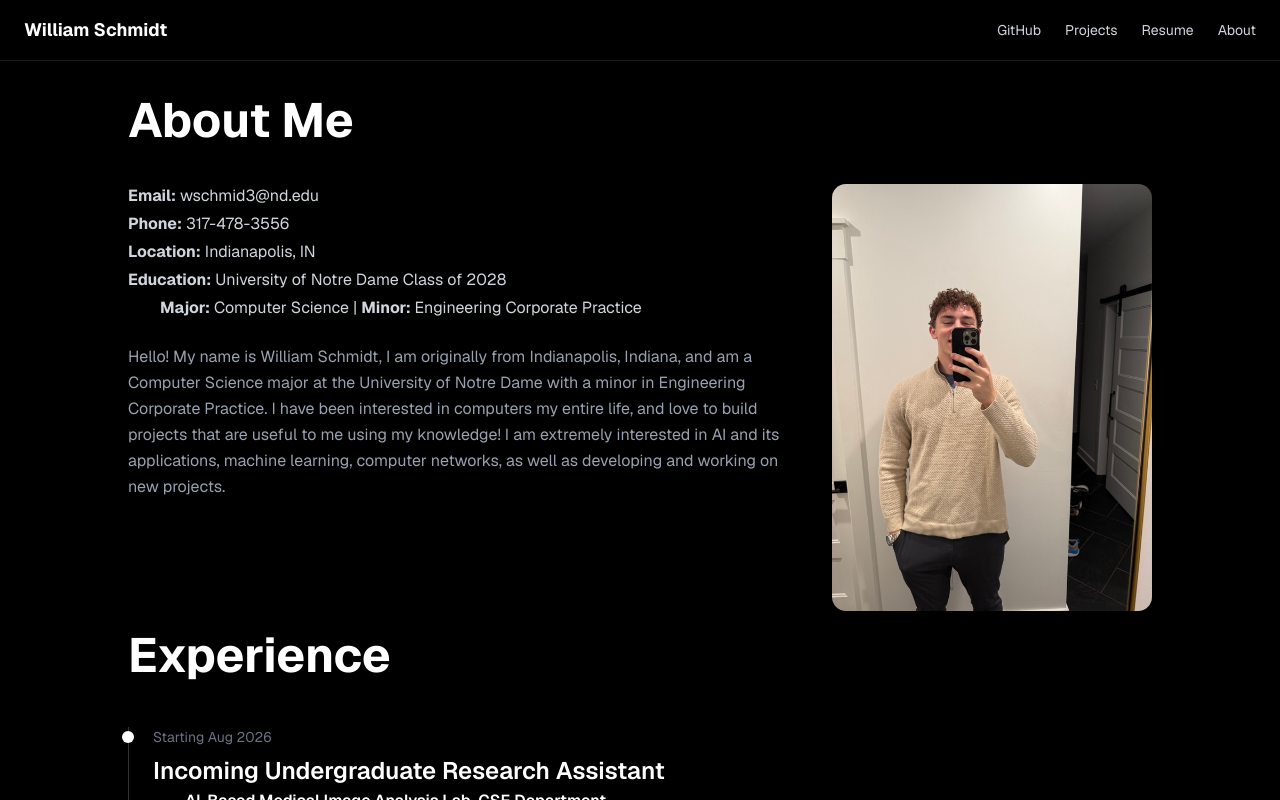
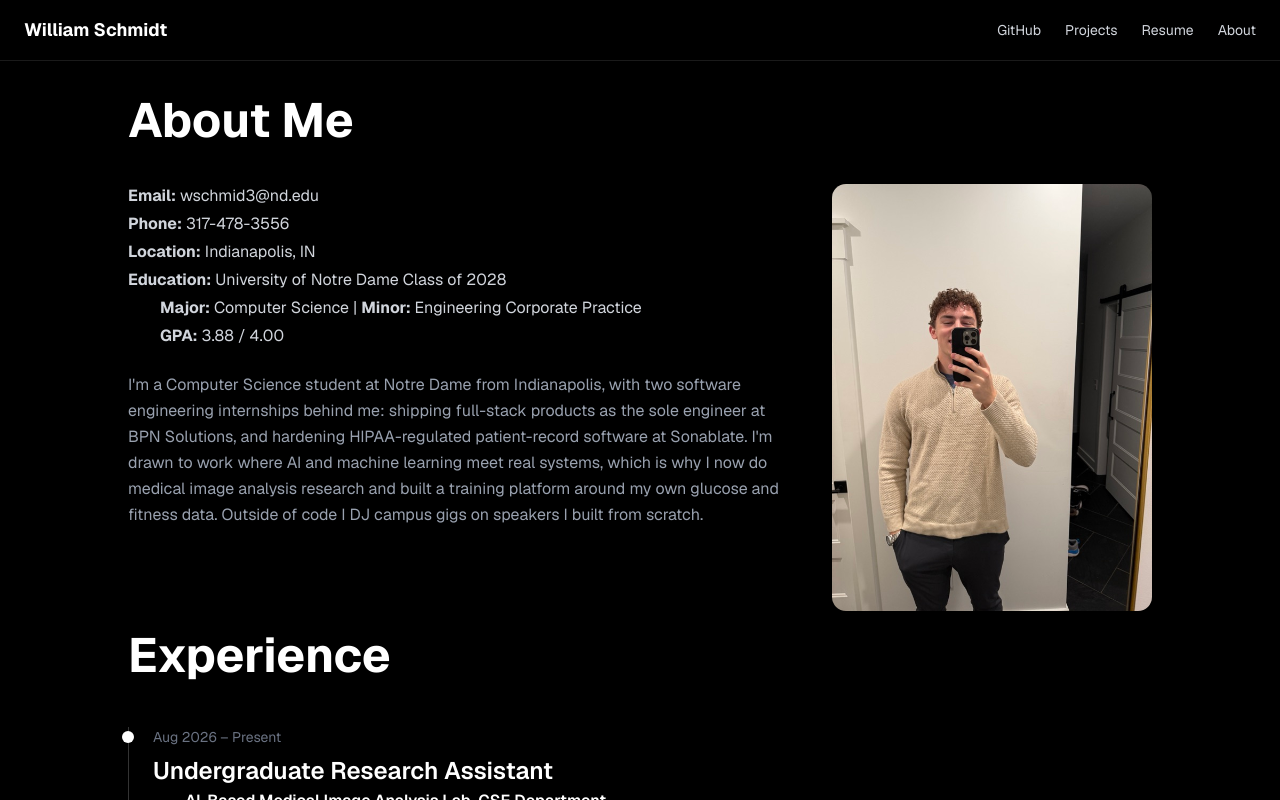
Before and after one commit to Land784/will-schmidt-portfolio, a Next.js app: page /about in a window 1280 px wide. Shown: the top 800 px of the page. Built offline with nearby package versions, Linux system fonts and the light colour scheme.

Commit message:
Sync site with September 2026 resume: GPA 3.88, active research role, new PDF, rewritten About bio

```diff
--- a/app/about/page.tsx
+++ b/app/about/page.tsx
@@ -60,14 +60,18 @@ export default function AboutPage() {
                                 <span className="font-bold">Major:</span> Computer Science |  <span className={"font-bold"}>  Minor: </span>
                                 Engineering Corporate Practice
                             </p>
+                            <p className="ml-8">
+                                <span className="font-bold">GPA:</span> 3.88 / 4.00
+                            </p>
                         </div>
 
                         {/* Blurb */}
                         <p className="text-gray-400 leading-relaxed">
-                            Hello! My name is William Schmidt, I am originally from Indianapolis, Indiana, and am a Computer Science major at
-                            the University of Notre Dame with a minor in Engineering Corporate Practice. I have been interested in computers
-                            my entire life, and love to build projects that are useful to me using my knowledge! I am extremely interested in AI
-                            and its applications, machine learning, computer networks, as well as developing and working on new projects.
+                            I&apos;m a Computer Science student at Notre Dame from Indianapolis, with two software engineering internships
+                            behind me: shipping full-stack products as the sole engineer at BPN Solutions, and hardening HIPAA-regulated
+                            patient-record software at Sonablate. I&apos;m drawn to work where AI and machine learning meet real systems, which
+                            is why I now do medical image analysis research and built a training platform around my own glucose and fitness
+                            data. Outside of code I DJ campus gigs on speakers I built from scratch.
                         </p>
 
                     </div>
--- a/app/resume/page.tsx
+++ b/app/resume/page.tsx
@@ -87,7 +87,7 @@ export default function ResumePage() {
                             <div className="text-right text-sm shrink-0 ml-6">
                                 <p className="text-gray-400">Notre Dame, IN</p>
                                 <p className="text-gray-400">Expected May 2028</p>
-                                <p className="font-semibold text-white mt-0.5">GPA: 3.90 / 4.00</p>
+                                <p className="font-semibold text-white mt-0.5">GPA: 3.88 / 4.00</p>
                             </div>
                         </div>
                         <div className="mt-6">
--- a/components/ui/hero.tsx
+++ b/components/ui/hero.tsx
@@ -11,7 +11,7 @@ export default function Hero() {
                 </h2>
 
                 <p className="text-base md:text-lg text-gray-400 mb-1">
-                    3.90 GPA · Two SWE internships · Open-source contributor (git-cola)
+                    3.88 GPA · Two SWE internships · Open-source contributor (git-cola)
                 </p>
 
                 <p className="text-lg text-gray-400 max-w-2xl mx-auto mb-10">
--- a/lib/resume-data.ts
+++ b/lib/resume-data.ts
@@ -30,13 +30,14 @@ export type SkillGroup = {
 
 export const experience: ExperienceEntry[] = [
     {
-        year: "Starting Aug 2026",
-        title: "Incoming Undergraduate Research Assistant",
+        year: "Aug 2026 – Present",
+        title: "Undergraduate Research Assistant",
         company: "AI-Based Medical Image Analysis Lab, CSE Department",
         location: "University of Notre Dame",
-        date: "Starting Aug 2026",
+        date: "Aug 2026 – Present",
         bullets: [
             "AI-based medical image analysis under Prof. Danny Chen",
+            "Performed research tasks on real-time surgical segmentation models",
         ],
     },
     {
@@ -49,7 +50,7 @@ export const experience: ExperienceEntry[] = [
             "Owned two client products end to end as sole engineer, from scoping in weekly client calls through architecture and deployment",
             "Built and shipped DEEM's EPA-compliance refrigerant-management web app in Next.js and Fastify over SQL Server, delivering a certification-gated purchase-order system with automated inventory drawdown and reconciliation plus mobile barcode scanning, tracking 40,000+ lbs of refrigerant a year against $59K-per-day EPA penalties",
             "Drove test-driven development with a 200+ test integration suite on a Dockerized SQL Server, and built GitHub Actions and Vercel CI/CD to auto-deploy on merge",
-            "Engineered a full-stack job-scheduling and profitability platform in Next.js, TypeScript, and Supabase for a landscaping business launching August 2026, replacing quote-by-feel estimating with per-job margin analytics aimed at lifting the owners' margins from 15-20% toward their 40% goal, and automating crew scheduling and SMS alerts via cron and Twilio",
+            "Engineered a full-stack job-scheduling and profitability platform in Next.js, TypeScript, and Supabase for a landscaping business launching August 2026, replacing quote-by-feel estimating with per-job margin analytics aimed at lifting the owners' margins from 15-20% toward their 40% goal, and automating crew scheduling and SMS alerts",
         ],
     },
     {
```
Also changed, not shown: 1 other file (tests, documents, lock files or other folders).
